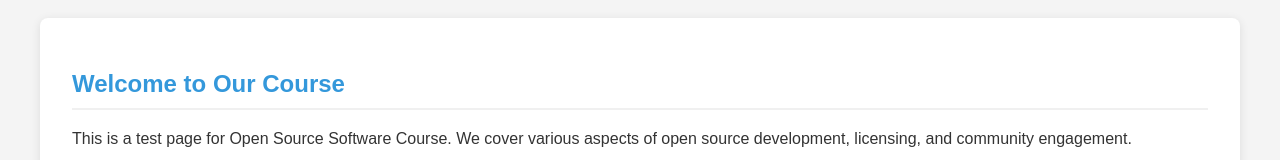
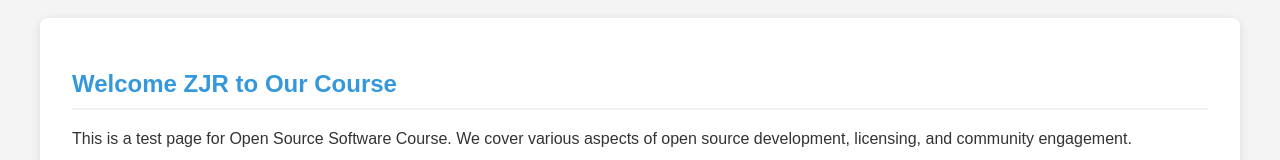
Before and after one commit to HuanGuangYC/OpenSourceClass, a plain HTML site: page index.html in a window 1280 px wide. Shown: the part 199-359 px from the top of the page. Drawn offline with Linux system fonts and the light colour scheme.

Commit message:
change_index

```diff
--- a/index.html
+++ b/index.html
@@ -11,7 +11,7 @@
 
     <div class="container" style="max-width: 1200px; margin: 2rem auto; padding: 0 20px;">
         <section style="background-color: white; padding: 2rem; border-radius: 8px; box-shadow: 0 2px 10px rgba(0,0,0,0.1); margin-bottom: 2rem;">
-            <h2 style="color: #3498db; border-bottom: 2px solid #f0f0f0; padding-bottom: 10px;">Welcome to Our Course</h2>
+            <h2 style="color: #3498db; border-bottom: 2px solid #f0f0f0; padding-bottom: 10px;">Welcome ZJR to Our Course</h2>
             <p>This is a test page for Open Source Software Course. We cover various aspects of open source development, licensing, and community engagement.</p>
 
             <div style="background-color: #e8f4fc; padding: 15px; border-left: 4px solid #3498db; margin: 20px 0;">
```
